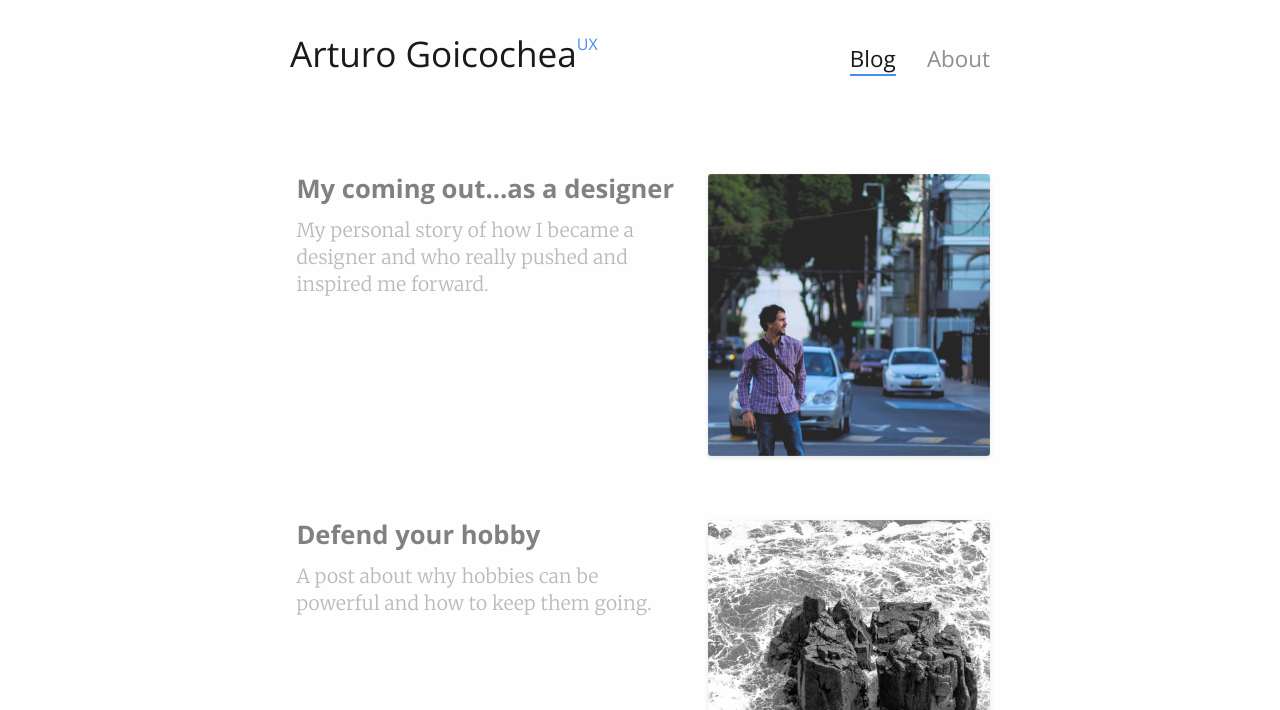
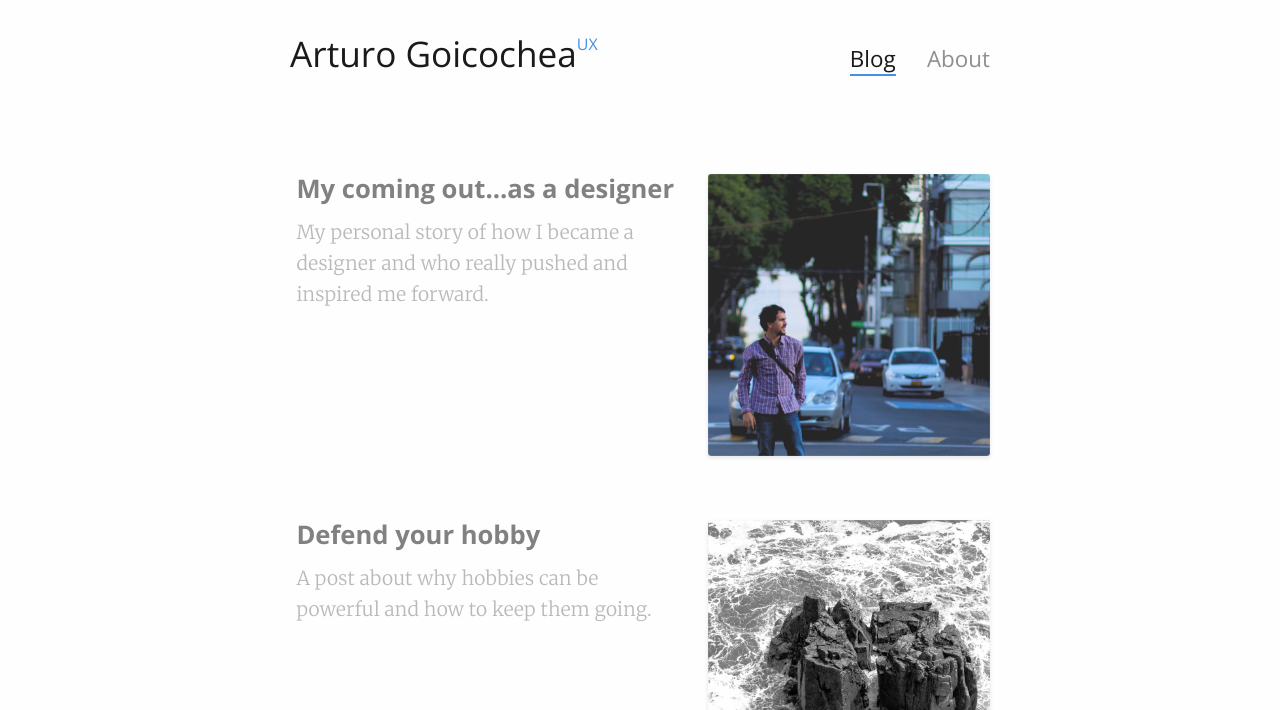
Before and after one commit to arturogh/arturogh, a Jekyll site: the page built from index.html, in a window 1280 px wide. Shown: the top 710 px of the page. Built offline with Jekyll 4.4.1, drawn with Linux system fonts in a browser that asks for light colours; the list of posts is cut into pages by our own code.

Commit message:
Fixing error on Blog post css changes v2

```diff
--- a/public/css/0-plugins/flex-boxes.scss
+++ b/public/css/0-plugins/flex-boxes.scss
@@ -181,7 +181,7 @@
 
     p {
       color: transparentize($flex-box-color, 0.25);
-      line-height: 1.4em;
+      line-height: 1.6em;
       font-size: 1.2em;
       margin-top: 0.4em;
       letter-spacing: 0.2px;
--- a/public/css/main.css
+++ b/public/css/main.css
@@ -543,7 +543,7 @@ picture {
           display: none; } }
     .flex-boxes-posts .flex-box p {
       color: rgba(26, 26, 26, 0.3);
-      line-height: 1.4em;
+      line-height: 1.6em;
       font-size: 1.2em;
       margin-top: 0.4em;
       letter-spacing: 0.2px; }
```
